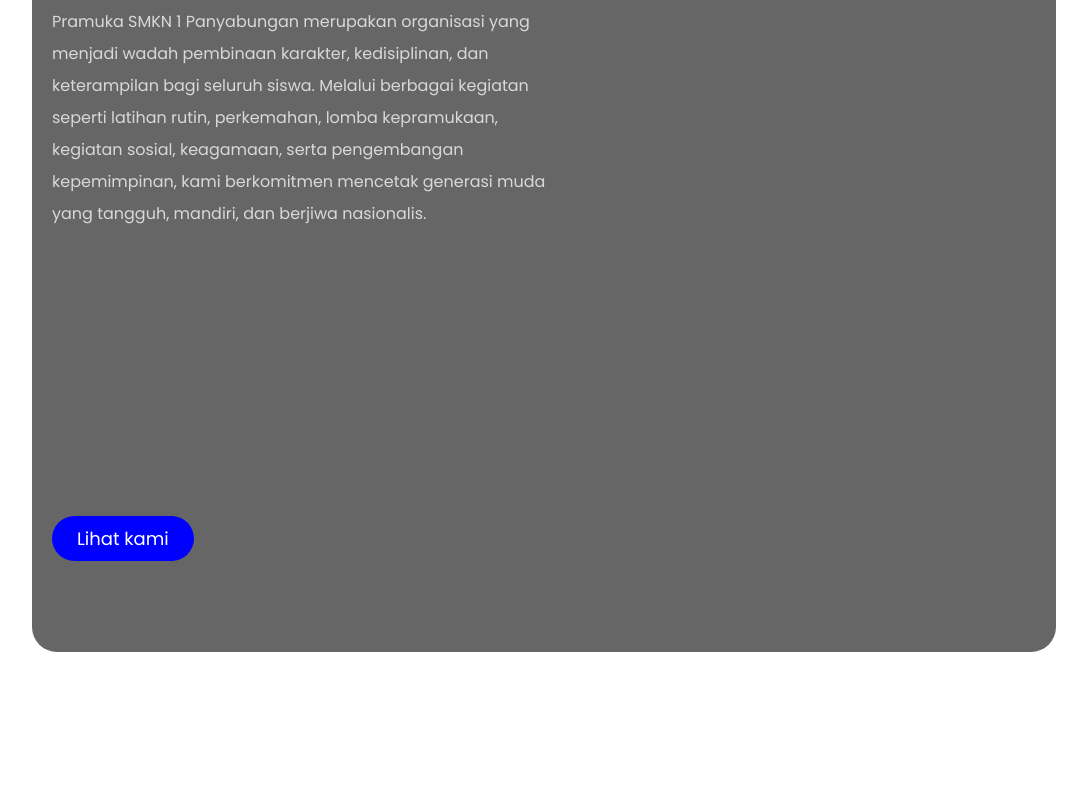
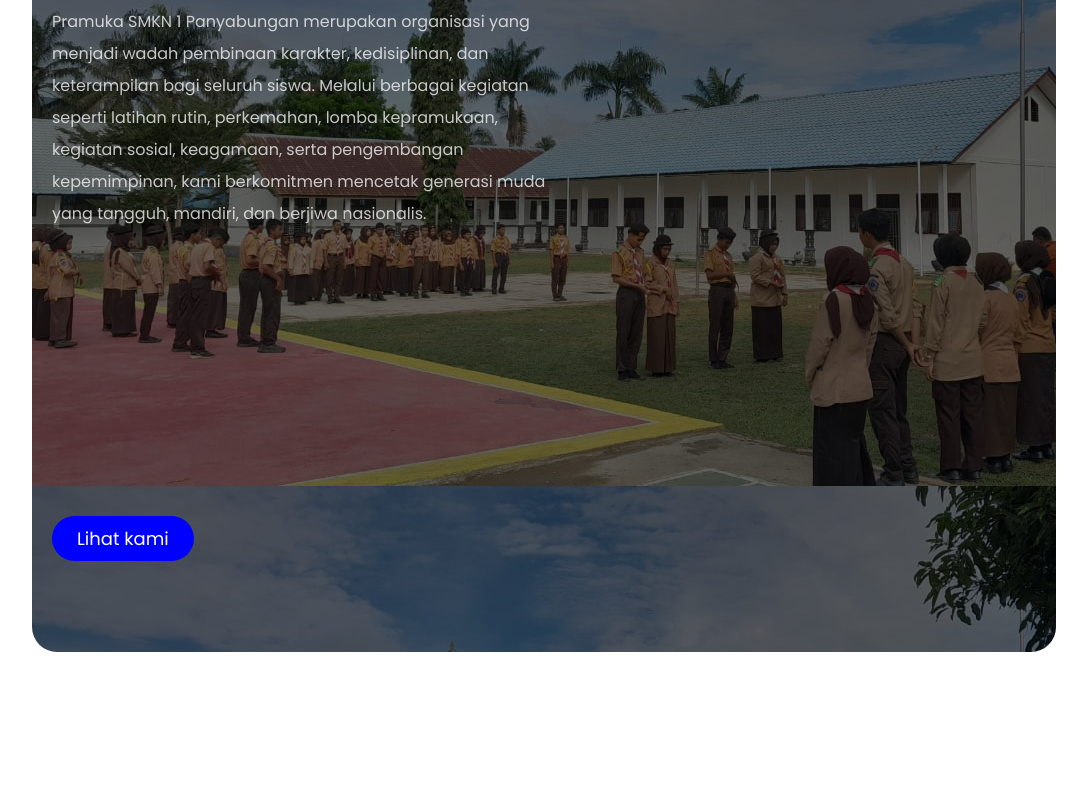
Before and after one commit to kurnia-r/tugas-sekolah-tkj, a plain HTML site: page index.html in a window 1280 px wide. Shown: the part 342-1132 px from the top of the page, without its empty margins (96-1183 px from the left). Drawn offline with nearby package versions, Linux system fonts and the light colour scheme.

Commit message:
Update style.css

```diff
--- a/dist/css/style.css
+++ b/dist/css/style.css
@@ -76,7 +76,7 @@
 /* hero */
 .hero-box {
   background-image: linear-gradient(rgba(0, 0, 0, 0.6), rgba(0, 0, 0, 0.6)),
-    url(assets/images/prasatup.jpeg);
+    url(../../assets/images/prasatup.jpeg);
   width: 100%;
   border-radius: 25px;
   padding: 100px 20px;
```
